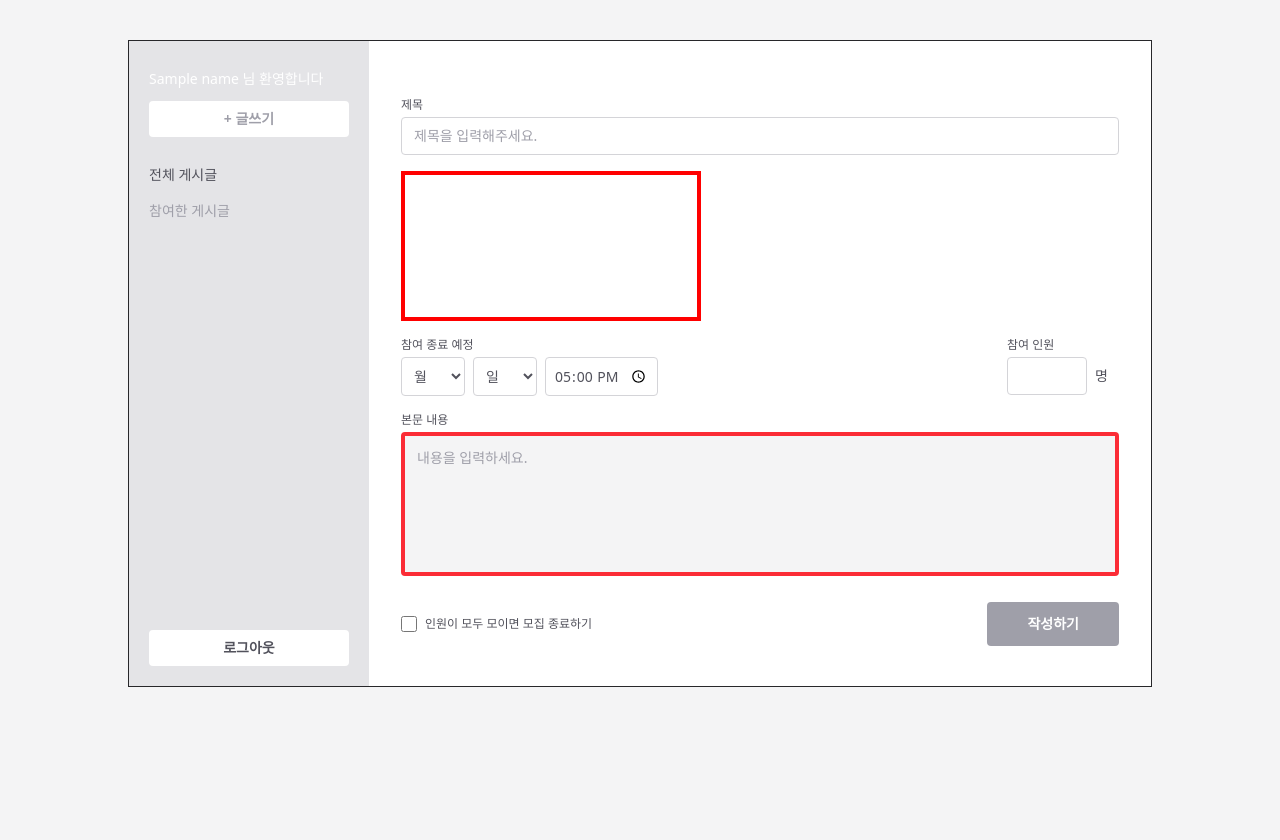
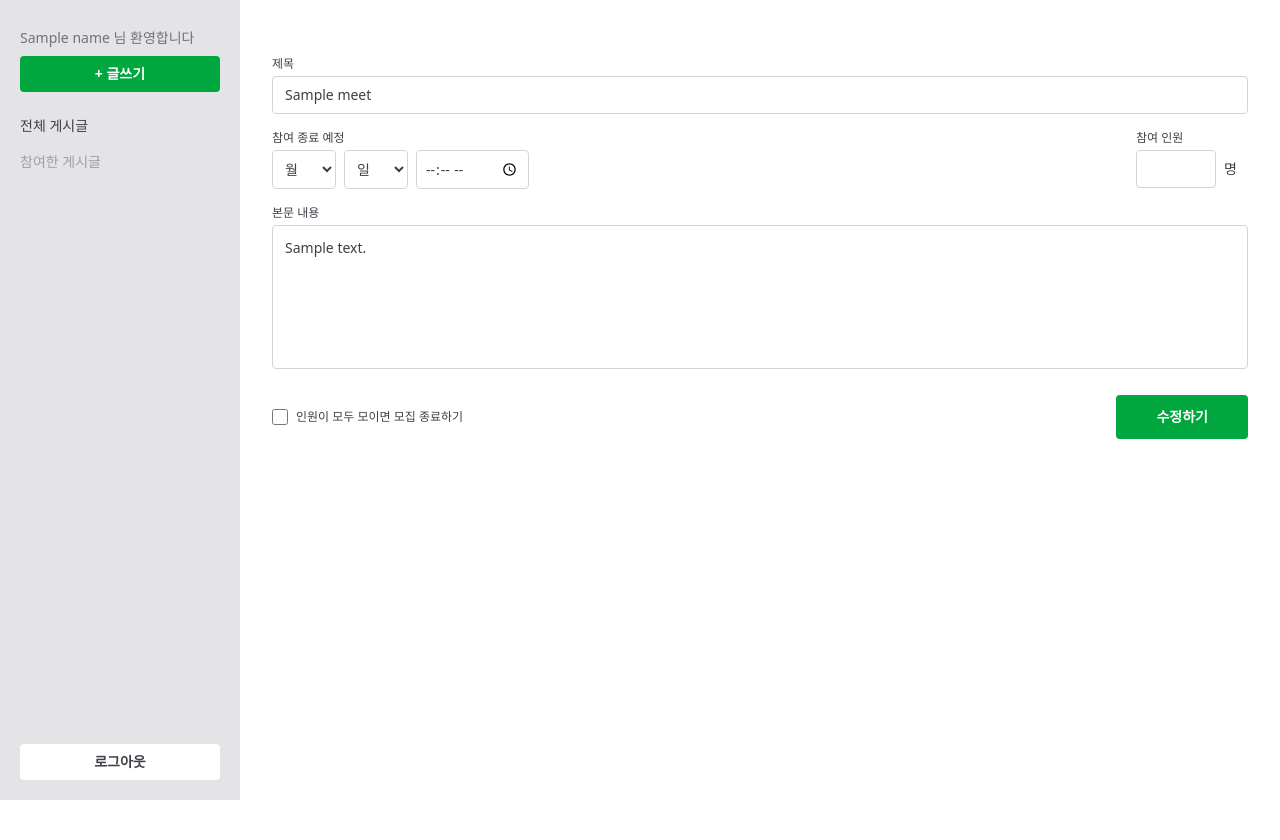
Before and after one commit to jungle-6team/project_jungmo, a Flask app: template templates/postUpdate.html in a window 1280 px wide. After the commit the page ends 800 px from the top, so only its background shows below. Run offline with Flask 3, Linux system fonts and the light colour scheme; the template is opened without the code that fills it: most values are stand-ins (such as "Sample title", 1, 10 or a date in 2020); style sheets or scripts are compiled from the project's sources.

Commit message:
수정기능ui변경및db반영

```diff
--- a/templates/main.html
+++ b/templates/main.html
@@ -29,7 +29,7 @@
           </a>
 
           <nav class="mt-6 space-y-4 text-sm font-medium">
-            <a href="#" class="block">전체 게시글</a>
+            <a href="/main" class="block">전체 게시글</a>
             <a href="/joinMeet" class="block text-zinc-400">참여한 게시글</a>
           </nav>
         </div>
--- a/templates/postUpdate.html
+++ b/templates/postUpdate.html
@@ -10,39 +10,38 @@
     />
   </head>
   <!-- 수정버튼 눌렀을때 ui -->
-  <body class="min-h-screen bg-zinc-100 text-zinc-600">
-    <main
-      class="mx-auto mt-10 flex min-h-[620px] max-w-5xl overflow-hidden border border-zinc-800 bg-white"
-    >
+  <body class="h-screen overflow-hidden bg-zinc-100 font-sans text-zinc-700">
+    <main class="flex h-screen min-h-0">
       <!-- 왼쪽 메뉴 -->
-      <aside class="flex w-60 flex-col bg-zinc-200">
+      <aside class="flex h-full w-60 shrink-0 flex-col bg-zinc-200">
         <div class="px-5 py-7">
-          <p class="mb-3 text-sm font-medium text-white">
-            {{ name }} 님 환영합니다
-          </p>
+          <p class="mb-2 text-sm text-zinc-500">{{ name }} 님 환영합니다</p>
 
           <a
             href="/post"
-            class="block rounded bg-white py-2 text-center text-sm font-semibold text-zinc-400"
+            class="block rounded bg-green-600 py-2 text-center text-sm font-semibold text-white"
           >
             + 글쓰기
           </a>
 
-          <nav class="mt-7 space-y-4 text-sm font-medium">
+          <nav class="mt-6 space-y-4 text-sm font-medium">
             <a href="/main" class="block">전체 게시글</a>
-            <a href="#" class="block text-zinc-400">참여한 게시글</a>
+            <a href="/joinMeet" class="block text-zinc-400">참여한 게시글</a>
           </nav>
         </div>
 
         <div class="mt-auto p-5">
-          <button class="w-full rounded bg-white py-2 text-sm font-semibold" onclick = "logout()">
+          <button
+            class="w-full rounded bg-white py-2 text-sm font-semibold"
+            onclick="logout()"
+          >
             로그아웃
           </button>
         </div>
       </aside>
 
-      <!-- 글 작성 영역 -->
-      <section class="min-w-0 flex-1 px-8 py-10">
+      <!-- 글 수정 영역 -->
+      <section class="flex-1 px-8 py-10 bg-white">
         <form id="meet-form" class="mt-4 space-y-4">
           <!-- 제목 -->
           <div>
@@ -51,18 +50,12 @@
               id="title"
               name="title"
               type="text"
+              value="{{ meet.title }}"
               placeholder="제목을 입력해주세요."
               class="w-full rounded border border-zinc-300 px-3 py-2 text-sm outline-none placeholder:text-zinc-400 focus:border-zinc-500"
+              required
             />
           </div>
-          <div
-            style="
-              width: 300px;
-              height: 150px;
-              border: 4px solid red;
-              background: white;
-            "
-          ></div>
 
           <!-- 참여 날짜와 인원 -->
           <div class="flex gap-8">
@@ -102,21 +95,26 @@
                   id="time"
                   name="time"
                   type="time"
-                  value="17:00"
+                  value="{{ meet.time }}"
                   class="rounded border border-zinc-300 px-2 py-2 text-sm"
                 />
               </div>
             </div>
 
             <div class="w-28">
-              <label for="people" class="mb-1 block text-xs">참여 인원</label>
+              <label for="peopleCapacity" class="mb-1 block text-xs">
+                참여 인원
+              </label>
+
               <div class="flex items-center gap-2">
                 <input
-                  id="people"
-                  name="people"
+                  id="peopleCapacity"
+                  name="peopleCapacity"
                   type="number"
                   min="1"
+                  value="{{ meet.people }}"
                   class="w-20 rounded border border-zinc-300 px-2 py-2 text-sm"
+                  required
                 />
                 <span class="text-sm">명</span>
               </div>
@@ -130,8 +128,11 @@
               id="content"
               name="content"
               placeholder="내용을 입력하세요."
-              class="h-36 w-full resize-none rounded border-4 border-red-500 bg-zinc-100 p-3 text-sm placeholder:text-zinc-400 focus:ring-1 focus:ring-zinc-400"
-            ></textarea>
+              class="h-36 w-full resize-none rounded border border-zinc-300 p-3 text-sm outline-none placeholder:text-zinc-400 focus:ring-1 focus:ring-zinc-400"
+              required
+            >
+{{ meet.content }}</textarea
+            >
           </div>
 
           <!-- 하단 -->
@@ -142,15 +143,21 @@
                 name="agree"
                 type="checkbox"
                 class="h-4 w-4 accent-zinc-500"
+                {%
+                if
+                meet.closeWhenFull
+                %}checked{%
+                endif
+                %}
               />
               인원이 모두 모이면 모집 종료하기
             </label>
 
             <button
               type="submit"
-              class="rounded bg-zinc-400 px-10 py-3 text-sm font-semibold text-white hover:bg-zinc-500"
+              class="rounded bg-green-600 px-10 py-3 text-sm font-semibold text-white hover:bg-green-600"
             >
-              작성하기
+              수정하기
             </button>
           </div>
         </form>
@@ -180,7 +187,7 @@
             let meet = response["meet"];
             $("#title").val(meet["title"]);
             $("#content").val(meet["content"]);
-            $("#people").val(meet["people"]);
+            $("#peopleCapacity").val(meet["people"]);
             $("#month").val(meet["month"]);
             $("#time").val(meet["time"]);
             $("#close-when-full").prop("checked", meet["closeWhenFull"]);
@@ -215,7 +222,7 @@
         let meetId = params.get("meet_id");
         let title = $("#title").val();
         let content = $("#content").val();
-        let people = $("#people").val();
+        let people = $("#peopleCapacity").val();
         let month = $("#month").val();
         let day = $("#day").val();
         let time = $("#time").val();
@@ -245,25 +252,6 @@
           },
         });
       });
-
-      function logout() {
-        $.ajax({
-          type:"POST",
-          url:"/api/logout",
-
-          success: function(response){
-            if(response["result"] == "success"){
-              alert("로그아웃 되었습니다.");
-              window.location.href = "/login";
-
-            }
-          },
-          error : function(xhr) {
-            console.log(xhr.status);
-            console.log(xhr.responseText);
-          }
-        });
-      }
     </script>
   </body>
 </html>
```
